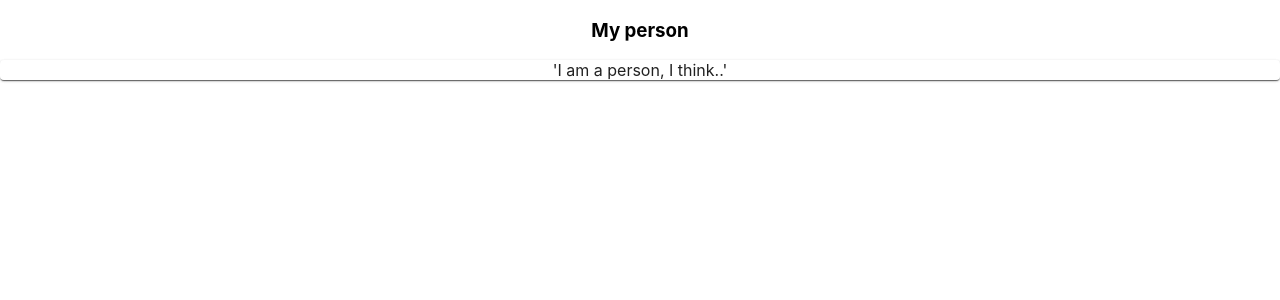
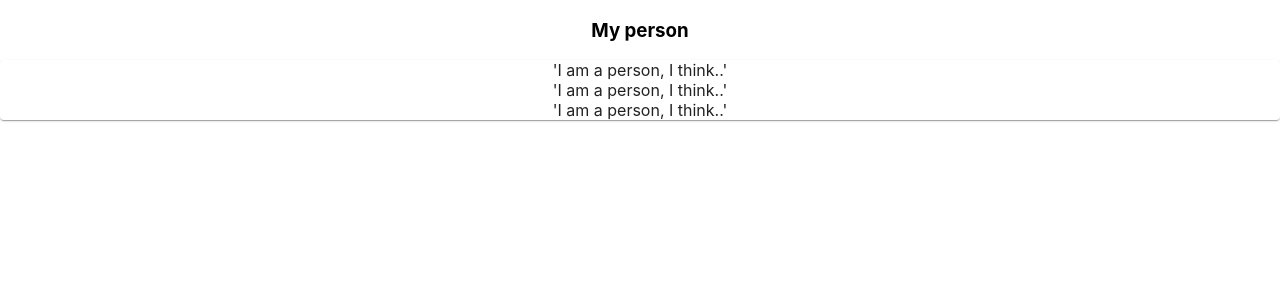
Before and after one commit to kristoferbuno/parsons-problem-system, a React (Create React App) app: page / in a window 1280 px wide. Shown: the top 300 px of the page. Built offline with nearby package versions, Linux system fonts and the light colour scheme.

Commit message:
Add elements as input for draggable list

```diff
--- a/src/DraggableList.tsx
+++ b/src/DraggableList.tsx
@@ -31,6 +31,19 @@ class Person extends React.Component <any, any>{
   }
 }
 
+function ReturnDraggableElements(list: string[]) {
+    let elements = []
+    for (let string in list) {
+        elements.push(
+        <Draggable draggableId="element" index={0}>
+        {
+            provided => (
+          <Person provided={provided} innerRef={provided.innerRef} />
+        )}
+        </Draggable>)
+    }
+    return elements;
+}
 
 
 class DraggableList extends React.Component<any, any> {
@@ -41,13 +54,7 @@ class DraggableList extends React.Component<any, any> {
         <Droppable droppableId="droppable">
           {provided => (
             <Paper ref={provided.innerRef}>
-                <Card ref={provided.innerRef}>
-                <Draggable draggableId="element" index={0}>
-                {provided => (
-                  <Person provided={provided} innerRef={provided.innerRef} />
-                )}
-              </Draggable>
-                </Card>
+               {ReturnDraggableElements(this.props.lines)}
               {provided.placeholder}
             </Paper>
           )}
```
